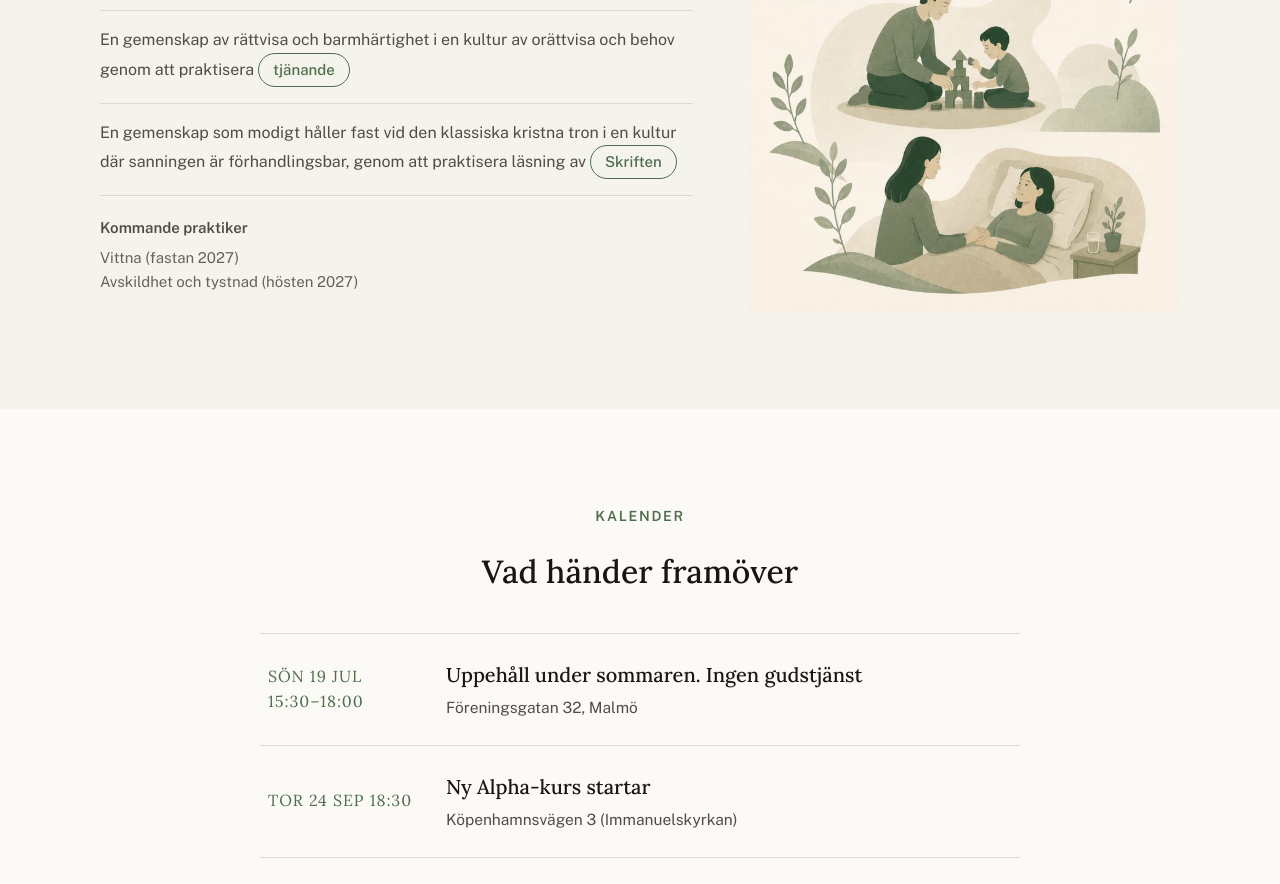
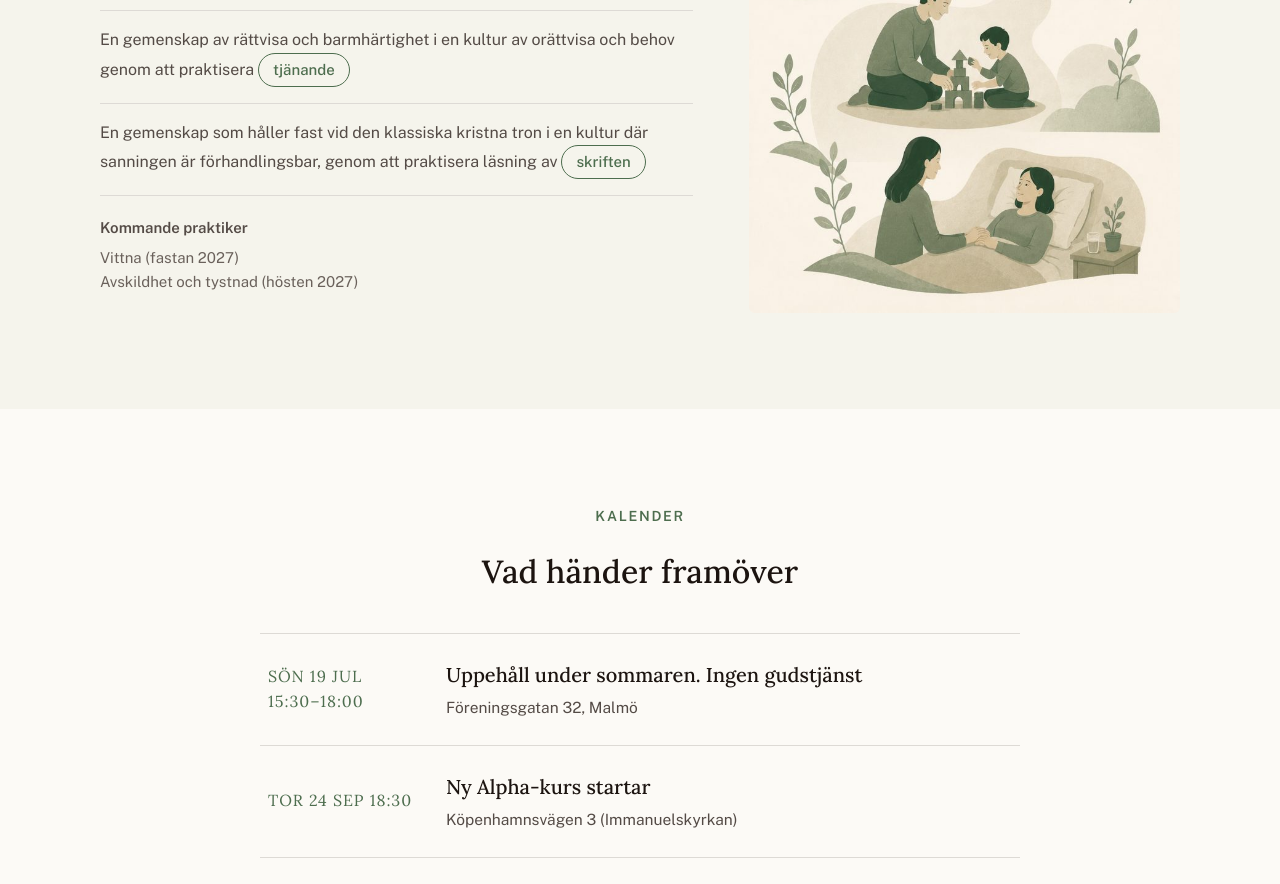
Before and after one commit to kaiandersjohansen-cloud/centrumkyrkan-malmo, a Next.js app: page / in a window 1280 px wide. Shown: the part 4280-5164 px from the top of the page. Built offline with nearby package versions, Linux system fonts and the light colour scheme; no server answers.

Commit message:
Livsrytm: skriften med litet s och utan "modigt"
Co-Authored-By: Claude Opus 5.5 <noreply@anthropic.com>
Claude-Session: https://claude.ai/code/session_0137K5f5Pwpt9WiC1f3X1EFN

```diff
--- a/components/LivsrytmSection.tsx
+++ b/components/LivsrytmSection.tsx
@@ -30,8 +30,8 @@ const PRACTICES: { text: string; linkLabel: string; href: string }[] = [
     href: "https://open.spotify.com/episode/6T1tKD98LBwOrGBSckmGvC?si=9Db77RqpTtyhgShyDJ5qfQ",
   },
   {
-    text: "En gemenskap som modigt håller fast vid den klassiska kristna tron i en kultur där sanningen är förhandlingsbar, genom att praktisera läsning av",
-    linkLabel: "Skriften",
+    text: "En gemenskap som håller fast vid den klassiska kristna tron i en kultur där sanningen är förhandlingsbar, genom att praktisera läsning av",
+    linkLabel: "skriften",
     href: "https://open.spotify.com/episode/5zI5EIE02fFijNmDETpLJ7?si=4a70fb9a94884d64",
   },
 ];
```
